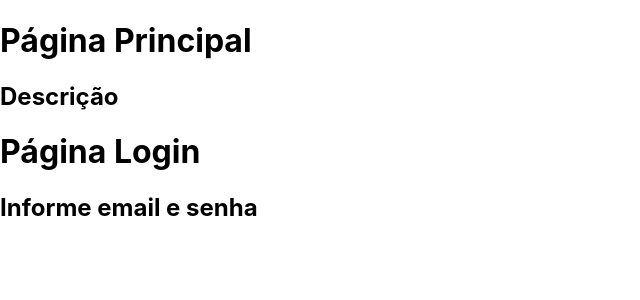
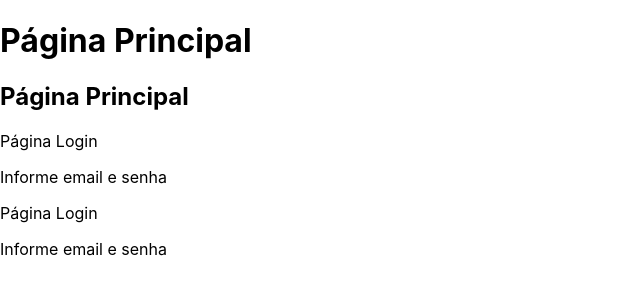
Before and after one commit to 3predu/Curso-Next.js, a Next.js app: page /basicos/usandoTitulo in a window 1280 px wide. Shown: the top 300 px of the page, without its empty margins (0-640 px from the left). Built offline with nearby package versions, Linux system fonts and the light colour scheme.

Commit message:
Add lessons and changes

```diff
--- /dev/null
+++ b/components/Usando-operador-ternario.jsx
@@ -0,0 +1,13 @@
+export default function TituloTernario(props){
+    return props.pequeno ? (
+        <>
+            <p>{props.principal}</p>
+            <p>{props.descricao}</p>
+        </>
+    ) : (
+        <>
+            <h1>{props.principal}</h1>
+            <h2>{props.principal}</h2>
+        </>
+    );
+}
--- a/pages/basicos/usandoTitulo.jsx
+++ b/pages/basicos/usandoTitulo.jsx
@@ -1,4 +1,4 @@
-import Titulo from '../../components/Título'
+import Titulo from '../../components/Usando-operador-ternario'
 
 export default function usandoTitulo(){
     return (
@@ -11,6 +11,14 @@ export default function usandoTitulo(){
             <Titulo
                 principal = "Página Login"
                 descricao = "Informe email e senha"
+                pequeno={true}
+            />
+
+            <Titulo
+                principal = "Página Login"
+                descricao = "Informe email e senha"
+                pequeno
+                // funciona da mesma forma
             />
         </div>
     )
```
Also changed, not shown: components/Titulo.jsx (renamed from components/Título.jsx).
